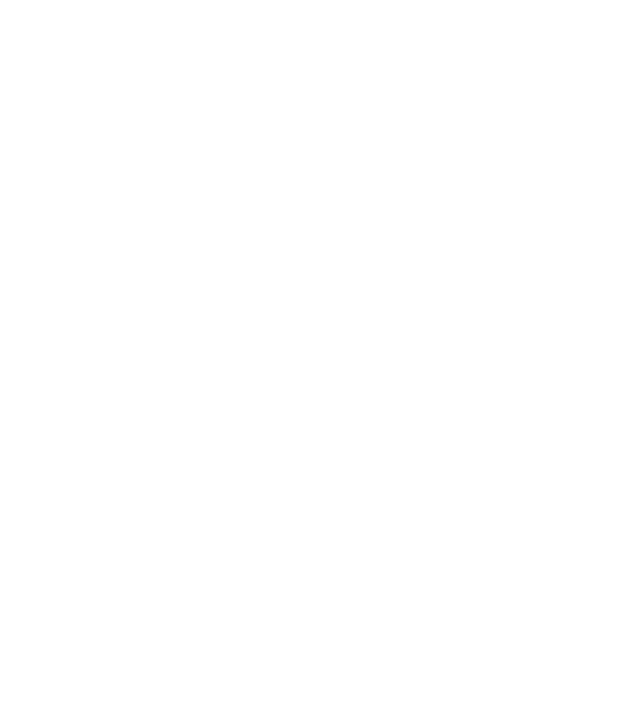
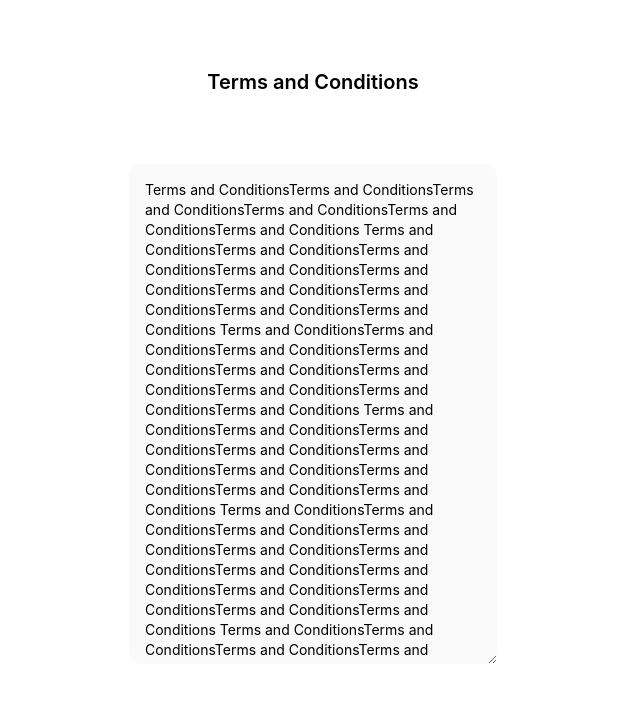
Before and after one commit to UniportOfficial/react_client, a React (Create React App) app: page /term in a window 1280 px wide. Before the commit this address had no page. Shown: the top 702 px of the page, without its empty margins (327-967 px from the left). Built offline with nearby package versions, Linux system fonts and the light colour scheme.

Commit message:
feat: add Entry Pages

```diff
--- a/src/App.tsx
+++ b/src/App.tsx
@@ -5,9 +5,14 @@ import { BrowserRouter, Routes, Route } from 'react-router-dom';
 import Main from './pages/main';
 import Signin from './pages/signin';
 import Signup from './pages/entry/signup';
+
+import Welcome from './pages/entry/welcome';
 import Register from './pages/entry/register';
+import Term from './pages/entry/term';
+import Final from './pages/entry/final';
 
 import LoadingPage from './components/LoadingPage';
+
 
 function App() {
   const [language, setLanguage] = useState('');
@@ -33,9 +38,10 @@ function App() {
       }
       {!isLogin || !isFirst ?
         <Routes>
-          <Route path='/welcome' element={<Register/>} />
+          <Route path='/welcome' element={<Welcome/>} />
+          <Route path='/term' element={<Term/>} />
           <Route path='/register' element={<Register/>} />
-          <Route path='/final' element={<></>}/>
+          <Route path='/final' element={<Final/>}/>
         </Routes>
         :
         <>
--- /dev/null
+++ b/src/pages/entry/final.tsx
@@ -0,0 +1,29 @@
+import MainButton from "../../components/utils/buttons/MainButton"
+import SecondaryButton from "../../components/utils/buttons/SecondaryButton"
+
+export default function Final(){
+    return (
+        <main className="flex flex-col h-screen justify-evenly">
+            <div className="w-full px-12 relative flex flex-col justify-center items-center">
+                <div className='mb-4'>
+                    <img src='onlyLogo.png'/>
+                </div>
+                <p className="text-xl font-semibold">Welcome to <span className="text-main">UNIPORT</span></p>
+            </div>
+            <div className="w-full px-12 relative flex flex-col justify-center items-center">
+                <p className="">Uniting the World,</p>
+                <p className="">Embracing Korea</p>
+                <p className="mb-3">Where Diversity Finds Joy</p>
+                <p className="">We help foreigners</p>
+                <p className="mb-3">get the <span className="text-main">best</span> experience in Korea</p>
+            </div>
+            <div className="text-center">
+                <p className="mb-4">Want to learn more about Uniport?</p>
+                <div className="flex justify-evenly">
+                    <SecondaryButton text='Maybe Later'/>
+                    <MainButton text='Yes, Please'/>
+                </div>
+            </div>
+        </main>
+    )
+}
--- /dev/null
+++ b/src/pages/entry/term.tsx
@@ -0,0 +1,26 @@
+import MainButton from "../../components/utils/buttons/MainButton";
+import SecondaryButton from "../../components/utils/buttons/SecondaryButton";
+
+export default function Term(){
+    return (
+        <main className="flex flex-col h-screen justify-evenly">
+            <div className='text-center'>
+                <h1 className='text-xl font-semibold'>Terms and Conditions</h1>
+            </div>
+            <div className='min-h-[500px] px-4'>
+                <textarea className="text-sm h-full w-full rounded-xl p-4" disabled={true}>
+Terms and ConditionsTerms and ConditionsTerms and ConditionsTerms and ConditionsTerms and ConditionsTerms and Conditions
+Terms and ConditionsTerms and ConditionsTerms and ConditionsTerms and ConditionsTerms and ConditionsTerms and ConditionsTerms and ConditionsTerms and ConditionsTerms and Conditions
+Terms and ConditionsTerms and ConditionsTerms and ConditionsTerms and ConditionsTerms and ConditionsTerms and ConditionsTerms and ConditionsTerms and ConditionsTerms and Conditions
+Terms and ConditionsTerms and ConditionsTerms and ConditionsTerms and ConditionsTerms and ConditionsTerms and ConditionsTerms and ConditionsTerms and ConditionsTerms and Conditions
+Terms and ConditionsTerms and ConditionsTerms and ConditionsTerms and ConditionsTerms and ConditionsTerms and ConditionsTerms and ConditionsTerms and ConditionsTerms and ConditionsTerms and ConditionsTerms and ConditionsTerms and Conditions
+Terms and ConditionsTerms and ConditionsTerms and ConditionsTerms and ConditionsTerms and ConditionsTerms and ConditionsTerms and ConditionsTerms and ConditionsTerms and Conditions
+                </textarea>
+            </div>
+            <div className='flex justify-evenly'>
+                <SecondaryButton text="Decline"/>
+                <MainButton text="Accept"/>
+            </div>
+        </main>
+    )
+}
--- /dev/null
+++ b/src/pages/entry/welcome.tsx
@@ -0,0 +1,19 @@
+import MainButton from "../../components/utils/buttons/MainButton";
+
+export default function Welcome(){
+    return(
+        <main className="h-screen flex flex-col justify-evenly items-center">
+            <div className='text-2xl'>
+                <h1 className='font-bold'>Welcome to <span className='text-main'>UNIPORT</span></h1>
+            </div>
+            <div className='text text-center'>
+                <p>Here are few quick questions</p>
+                <p>to get you started with <span className="font-bold">Uniport</span></p>
+            </div>
+            <div className="flex flex-col items-center">
+                <MainButton className="mb-2" text="Get Started"/>
+                <small className="text-xs">I'll save that for another time.</small>
+            </div>
+        </main>
+    )
+}
```
